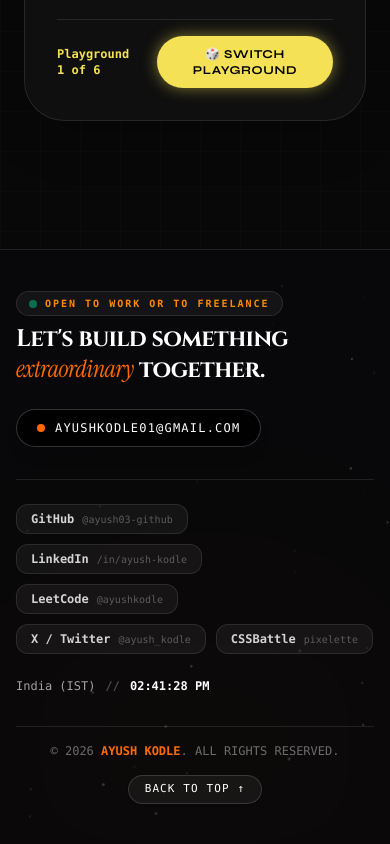
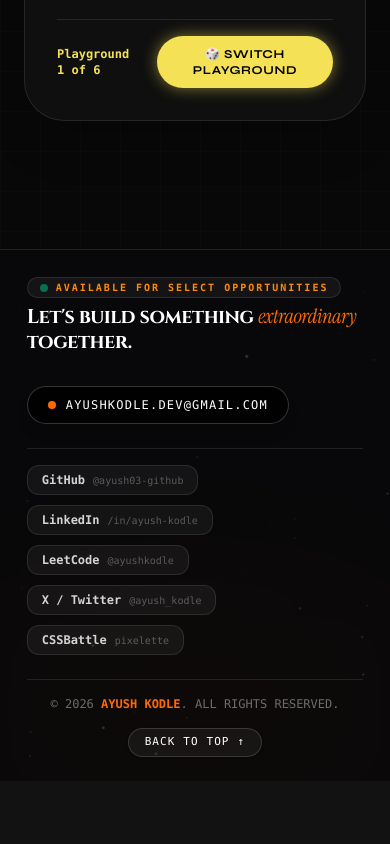
Before and after one commit to ayush03-github/anti-port, a Next.js app: page / in a window 390 px wide. Shown: the part 8804-9648 px from the top of the page. After the commit the page ends 9585 px from the top, so only its background shows below. Built offline with nearby package versions, Linux system fonts and the light colour scheme.

Commit message:
Remove time clock, decrease vertical padding (py-6 md:py-8), expand container to max-w-[94%] and increase space between left/right elements

```diff
--- a/src/components/Footer.tsx
+++ b/src/components/Footer.tsx
@@ -14,24 +14,6 @@ const socialLinks = [
 export default function Footer() {
   const canvasRef = useRef<HTMLCanvasElement>(null);
   const [copied, setCopied] = useState(false);
-  const [time, setTime] = useState('');
-
-  // Live IST Clock
-  useEffect(() => {
-    const updateTime = () => {
-      const options: Intl.DateTimeFormatOptions = {
-        timeZone: 'Asia/Kolkata',
-        hour: '2-digit',
-        minute: '2-digit',
-        second: '2-digit',
-        hour12: true
-      };
-      setTime(new Intl.DateTimeFormat('en-US', options).format(new Date()));
-    };
-    updateTime();
-    const interval = setInterval(updateTime, 1000);
-    return () => clearInterval(interval);
-  }, []);
 
   // --- SUBTLE LOW-DENSITY STARFIELD + RARE METEOR STREAKS ---
   useEffect(() => {
@@ -42,7 +24,7 @@ export default function Footer() {
 
     let animId: number;
     let width = (canvas.width = canvas.parentElement?.clientWidth || window.innerWidth);
-    let height = (canvas.height = canvas.parentElement?.clientHeight || 300);
+    let height = (canvas.height = canvas.parentElement?.clientHeight || 240);
 
     const handleResize = () => {
       if (!canvas || !canvas.parentElement) return;
@@ -51,9 +33,9 @@ export default function Footer() {
     };
     window.addEventListener('resize', handleResize);
 
-    // Generate 45 Subtle Stars
+    // Generate 35 Subtle Stars
     const stars: Array<{ x: number; y: number; radius: number; alpha: number; twinkleSpeed: number; maxAlpha: number }> = [];
-    for (let i = 0; i < 45; i++) {
+    for (let i = 0; i < 35; i++) {
       stars.push({
         x: Math.random() * width,
         y: Math.random() * height,
@@ -64,7 +46,7 @@ export default function Footer() {
       });
     }
 
-    // Rare Shooting Meteors (Subtle white/faint orange streaks)
+    // Rare Shooting Meteors
     const meteors: Array<{ x: number; y: number; length: number; speed: number; dx: number; dy: number; alpha: number }> = [];
 
     const spawnMeteor = () => {
@@ -75,10 +57,10 @@ export default function Footer() {
         speed: Math.random() * 8 + 6,
         dx: 6 + Math.random() * 3,
         dy: 4 + Math.random() * 2,
-        alpha: 0.4
+        alpha: 0.35
       });
     };
-    const meteorInterval = setInterval(spawnMeteor, 6000);
+    const meteorInterval = setInterval(spawnMeteor, 7000);
 
     const render = () => {
       ctx.clearRect(0, 0, width, height);
@@ -146,28 +128,28 @@ export default function Footer() {
   };
 
   return (
-    <footer className="relative w-full bg-[#08080a] dark:bg-[#08080a] light:bg-[#f8f9fa] text-white dark:text-white light:text-slate-900 border-t border-white/10 dark:border-white/10 light:border-slate-300 py-10 md:py-12 px-4 sm:px-6 md:px-8 overflow-hidden transition-colors duration-300">
+    <footer className="relative w-full bg-[#08080a] dark:bg-[#08080a] light:bg-[#f8f9fa] text-white dark:text-white light:text-slate-900 border-t border-white/10 dark:border-white/10 light:border-slate-300 py-6 md:py-8 px-4 sm:px-6 md:px-10 overflow-hidden transition-colors duration-300">
 
-      {/* CANVAS BACKGROUND: LOW-DENSITY STARS & METEOR STREAKS */}
-      <canvas ref={canvasRef} className="absolute inset-0 w-full h-full pointer-events-none z-0 opacity-50 dark:opacity-50 light:opacity-20" />
+      {/* CANVAS BACKGROUND */}
+      <canvas ref={canvasRef} className="absolute inset-0 w-full h-full pointer-events-none z-0 opacity-40 dark:opacity-40 light:opacity-20" />
 
-      {/* Subtle Ambient Radial Lighting */}
+      {/* Ambient Radial Lighting */}
       <div className="absolute inset-0 z-0 pointer-events-none">
-        <div className="absolute bottom-0 left-1/2 -translate-x-1/2 w-[500px] h-[200px] bg-orange-500/5 dark:bg-orange-500/5 light:bg-amber-500/10 blur-[140px] rounded-full" />
+        <div className="absolute bottom-0 left-1/2 -translate-x-1/2 w-[500px] h-[150px] bg-orange-500/5 dark:bg-orange-500/5 light:bg-amber-500/10 blur-[120px] rounded-full" />
       </div>
 
-      <div className="relative z-10 max-w-6xl mx-auto flex flex-col justify-between gap-8 md:gap-10">
+      <div className="relative z-10 max-w-[94%] mx-auto flex flex-col justify-between gap-6 md:gap-8">
 
         {/* TOP ROW: HEADLINE & EMAIL CTA */}
-        <div className="flex flex-col md:flex-row md:items-center justify-between gap-6">
+        <div className="flex flex-col md:flex-row md:items-center justify-between gap-8 md:gap-16">
 
-          <div className="space-y-2">
-            <div className="inline-flex items-center gap-2 px-3 py-1 rounded-full bg-white/5 dark:bg-white/5 light:bg-amber-100/80 border border-white/10 dark:border-white/10 light:border-amber-300 font-mono text-[10px] uppercase tracking-[0.2em] text-orange-400 dark:text-orange-400 light:text-amber-700 font-bold">
+          <div className="space-y-1.5">
+            <div className="inline-flex items-center gap-2 px-3 py-0.5 rounded-full bg-white/5 dark:bg-white/5 light:bg-amber-100/80 border border-white/10 dark:border-white/10 light:border-amber-300 font-mono text-[10px] uppercase tracking-[0.2em] text-orange-400 dark:text-orange-400 light:text-amber-700 font-bold">
               <span className="w-2 h-2 rounded-full bg-emerald-500 animate-pulse" />
-              <span>Open to work or to Freelance</span>
+              <span>Available for select opportunities</span>
             </div>
 
-            <h2 className="text-2xl sm:text-4xl md:text-5xl font-bold tracking-tight font-cinzel leading-tight">
+            <h2 className="text-xl sm:text-3xl md:text-4xl lg:text-5xl font-bold tracking-tight font-cinzel leading-tight">
               Let&apos;s build something <span className="text-orange-500 dark:text-orange-500 light:text-amber-600 italic font-instrument font-normal">extraordinary</span> together.
             </h2>
           </div>
@@ -180,15 +162,14 @@ export default function Footer() {
             className="self-start md:self-auto px-5 py-2.5 rounded-full bg-black/80 dark:bg-black/80 light:bg-white border border-white/20 dark:border-white/20 light:border-slate-300 text-white dark:text-white light:text-slate-900 font-mono text-xs uppercase tracking-widest hover:border-orange-500 hover:text-orange-400 transition-all cursor-pointer shadow-lg backdrop-blur-md flex items-center gap-2.5 shrink-0 group"
           >
             <span className="w-2 h-2 rounded-full bg-orange-500 group-hover:animate-ping" />
-            <span>{copied ? '✓ Email Copied!' : 'ayushkodle01@gmail.com'}</span>
+            <span>{copied ? '✓ Email Copied!' : 'ayushkodle.dev@gmail.com'}</span>
           </motion.button>
 
         </div>
 
-        {/* MIDDLE ROW: SOCIAL LINKS & LOCAL IST TIME */}
-        <div className="pt-6 border-t border-white/10 dark:border-white/10 light:border-slate-300 flex flex-col md:flex-row items-start md:items-center justify-between gap-6">
+        {/* MIDDLE ROW: SOCIAL LINKS BAR */}
+        <div className="pt-4 border-t border-white/10 dark:border-white/10 light:border-slate-300 flex flex-wrap items-center justify-between gap-4">
 
-          {/* Social Links Bar */}
           <div className="flex flex-wrap gap-2.5">
             {socialLinks.map((item) => (
               <motion.a
@@ -203,13 +184,6 @@ export default function Footer() {
                 <span className="text-white/30 dark:text-white/30 light:text-slate-400 text-[10px]">{item.tag}</span>
               </motion.a>
             ))}
-          </div>
-
-          {/* Local IST Clock */}
-          <div className="font-mono text-xs text-neutral-400 dark:text-neutral-400 light:text-slate-600 flex items-center gap-2.5 whitespace-nowrap">
-            <span>India (IST)</span>
-            <span className="text-white/30 dark:text-white/30 light:text-slate-300">//</span>
-            <span className="text-white dark:text-white light:text-slate-900 font-bold">{time || '12:00:00 PM'}</span>
           </div>
 
         </div>
```
